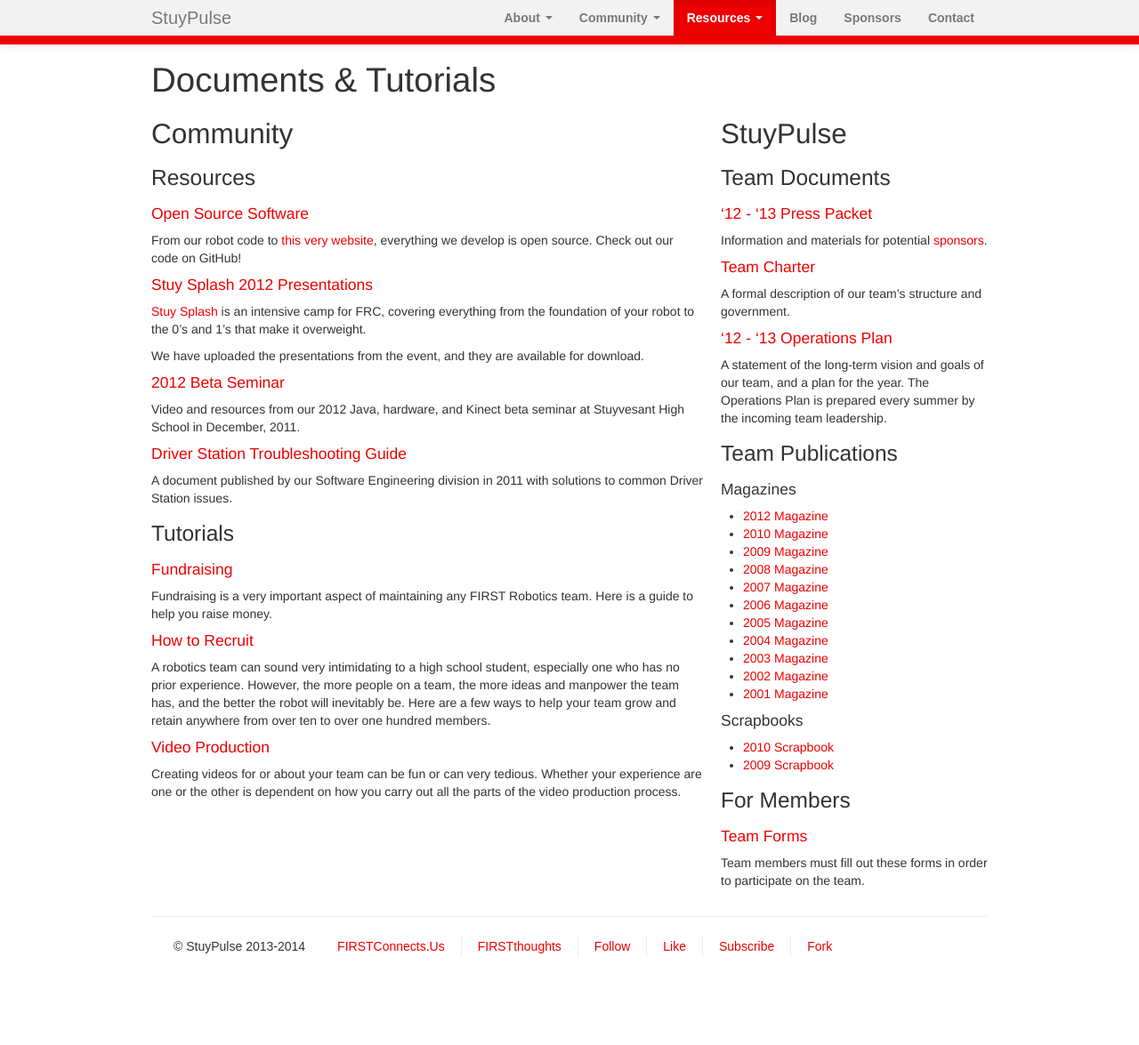
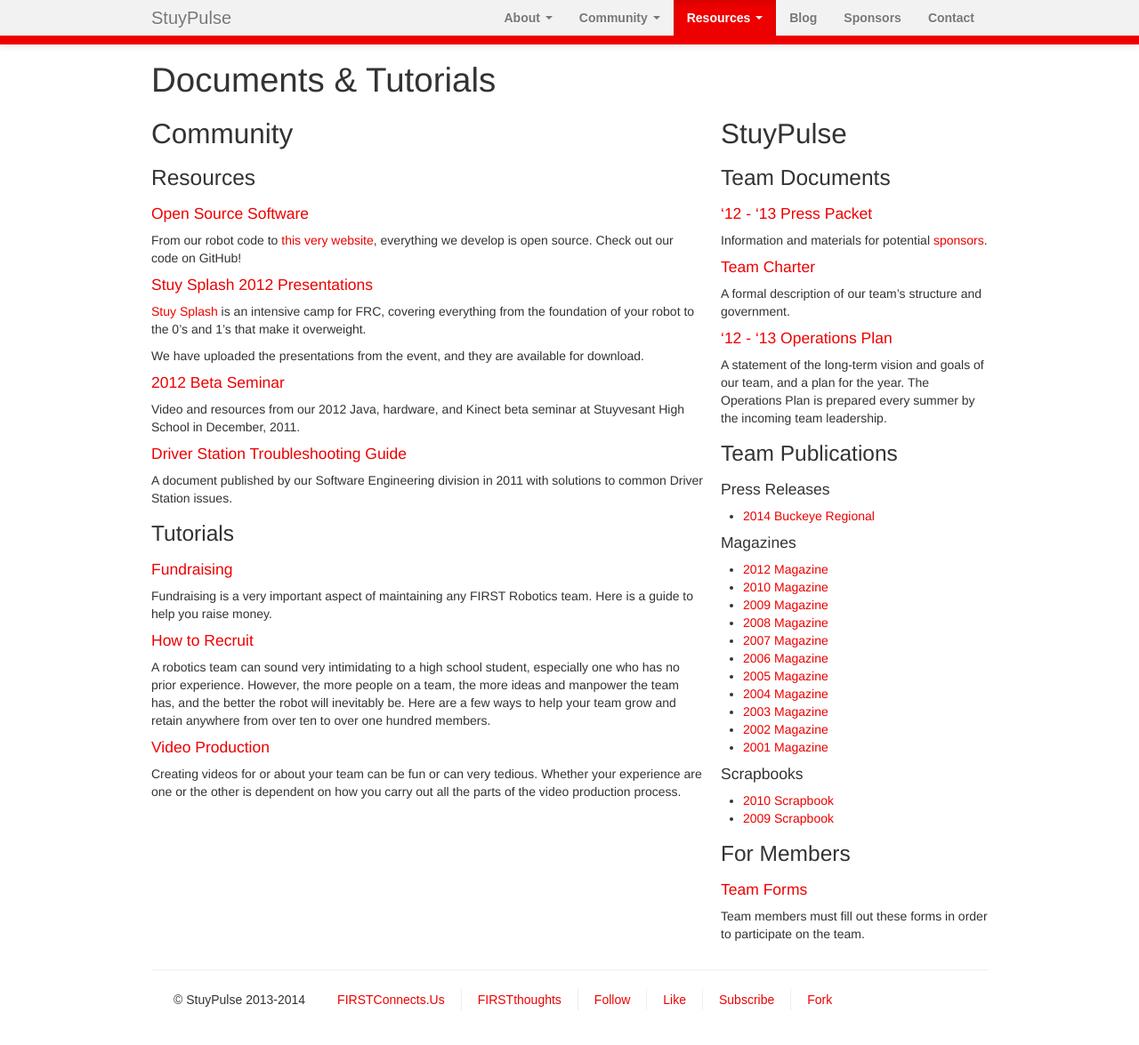
Before and after one commit to StuyPulse/team694.github.io, a Jekyll site: the page built from resources/index.md, in a window 1280 px wide and 1176 px high. Shown: the whole window at 89% size. Built offline with Jekyll 4.4.1, drawn with Linux system fonts in a browser that asks for light colours; nearby versions of some CDN libraries.

Commit message:
Add 2014 Buckeye press release to resources page

```diff
--- a/resources/index.md
+++ b/resources/index.md
@@ -51,6 +51,9 @@
 
 ### Team Publications
 
+#### Press Releases
+- [2014 Buckeye Regional](/downloads/teamdocs/pressreleases/OhioBuckeyeRegionalPressRelease.pdf)
+
 #### Magazines
 - [2012 Magazine](/downloads/teamdocs/magazines/2012Magazine.pdf)
 - [2010 Magazine](/downloads/teamdocs/magazines/10mag.pdf)
```
Also changed, not shown: 1 other file.
